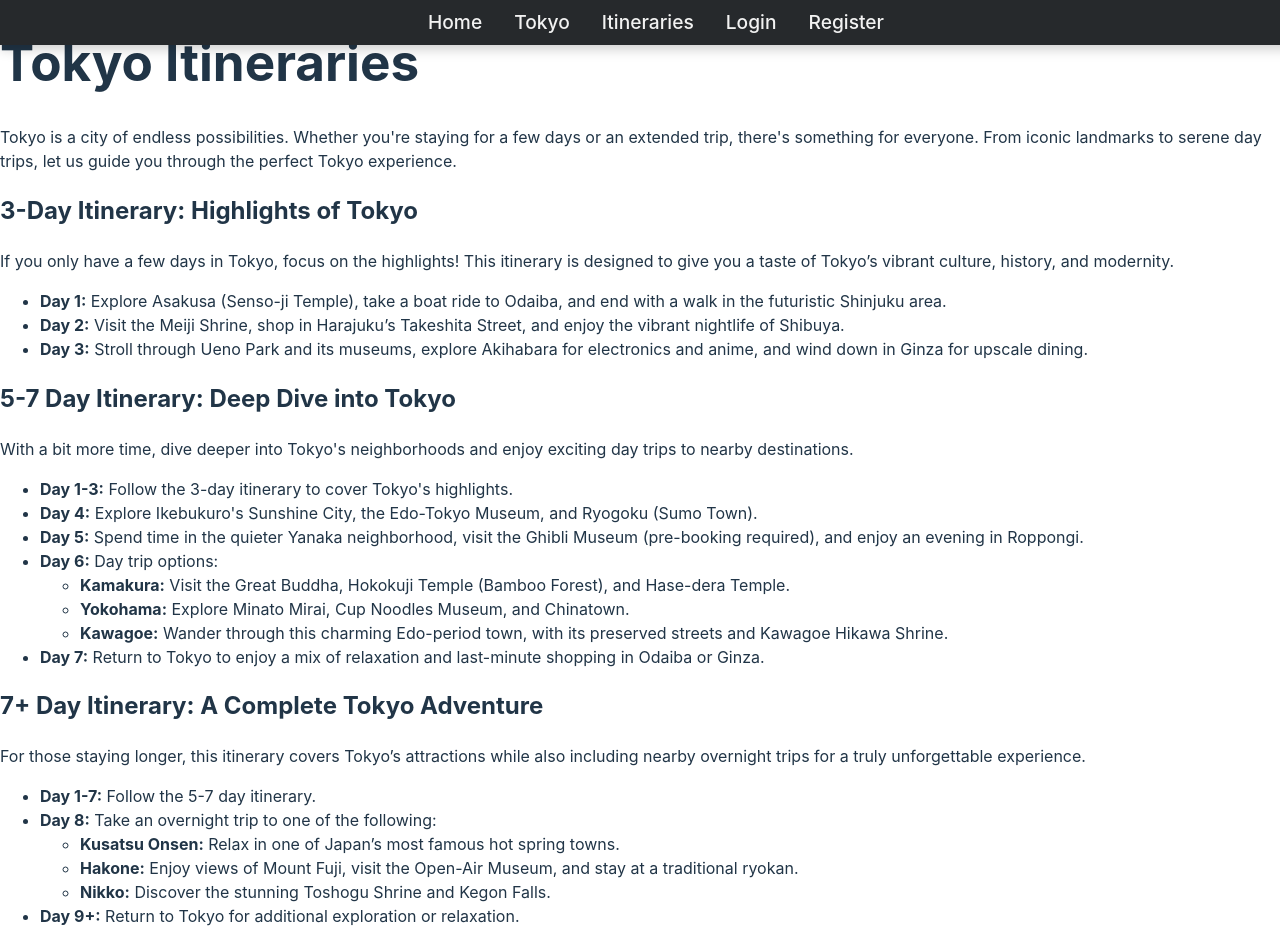
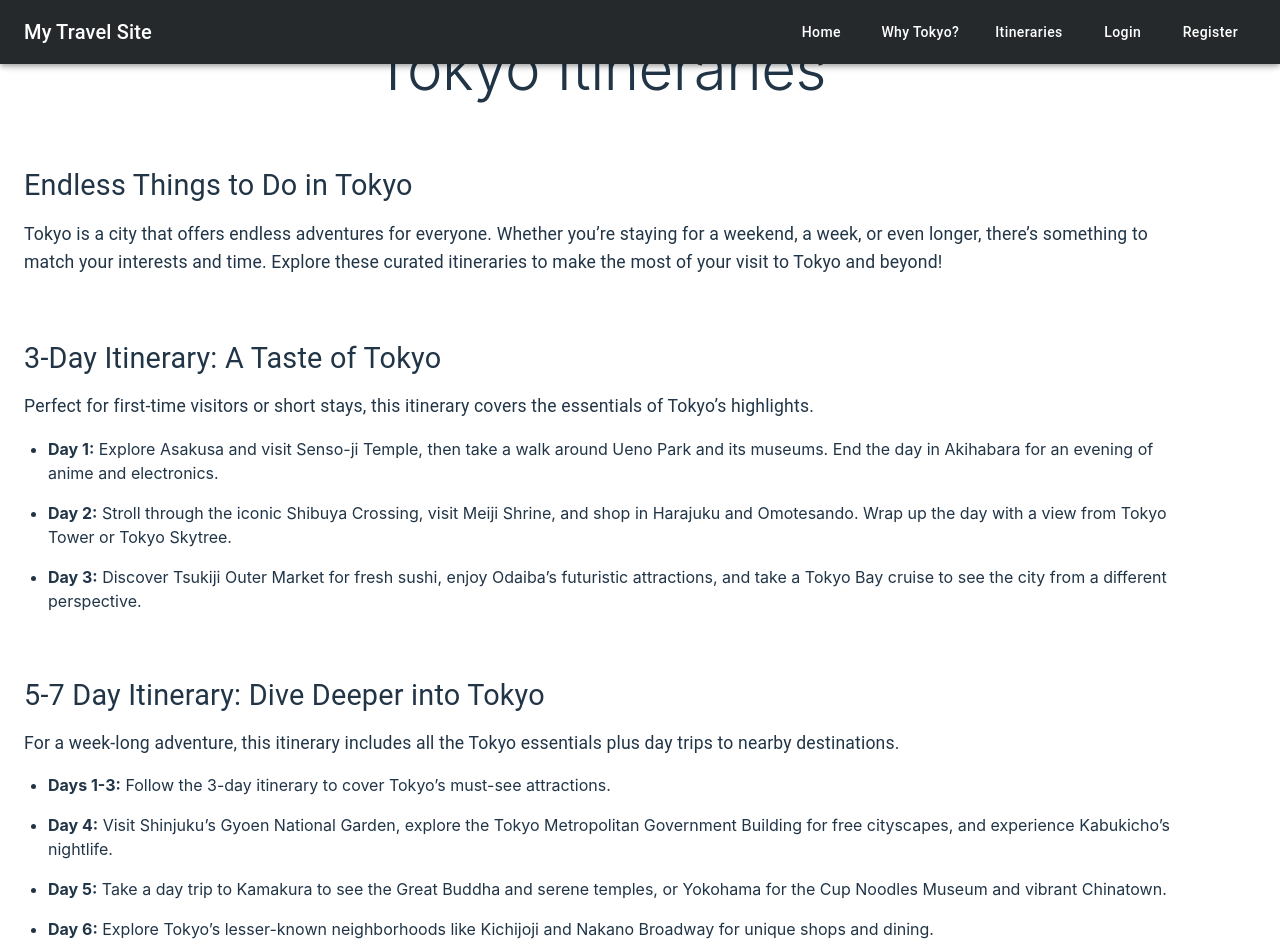
Before and after one commit to DanielChin327/tokyo_travel_tips, a React (Vite) app in the folder client/: page /itineraries in a window 1280 px wide. Shown: the top 952 px of the page. Built offline with nearby package versions, Linux system fonts and the light colour scheme.

Commit message:
redid itineraries

```diff
--- a/client/src/App.jsx
+++ b/client/src/App.jsx
@@ -1,7 +1,10 @@
 import React, { useState, useEffect } from 'react';
 import { BrowserRouter as Router, Routes, Route } from 'react-router-dom';
+import { createTheme, ThemeProvider } from '@mui/material/styles';
+
 import Navbar from './components/Navbar/Navbar';
 import Login from './pages/Login/Login';
+import Register from './pages/Register/Register'
 import Landing from './pages/Landing/Landing';
 import Tokyo from './pages/Tokyo/Tokyo'
 import Itineraries from './pages/Itineraries/Itineraries';
@@ -23,6 +26,7 @@ function App() {
       <Routes>
         <Route path="/" element={<Landing />} />
         <Route path="/login" element={<Login setIsLoggedIn={setIsLoggedIn} />} />
+        <Route path="/register" element={<Register/>} />
         <Route path="/tokyo" element={<Tokyo />} />
         <Route path="/itineraries" element={<Itineraries />} />
       </Routes>
--- a/client/src/components/Navbar/Navbar.jsx
+++ b/client/src/components/Navbar/Navbar.jsx
@@ -1,73 +1,56 @@
-import React, { useState, useEffect } from 'react';
-import { Link } from 'react-router-dom';
-import './Navbar.scss';
+import React from 'react';
+import AppBar from '@mui/material/AppBar';
+import Toolbar from '@mui/material/Toolbar';
+import Button from '@mui/material/Button';
+import Typography from '@mui/material/Typography';
+import { Link as RouterLink } from 'react-router-dom'; // Use for React Router navigation
+import { styled } from '@mui/material/styles';
 
-function Navbar({ isLoggedIn, handleLogout, userType }) {
-  const [scrolled, setScrolled] = useState(false);
-
-  // Detect scroll and toggle "scrolled" state
-  useEffect(() => {
-    const handleScroll = () => {
-      setScrolled(window.scrollY > 50); // Toggle scrolled class after 50px of scrolling
-    };
-
-    window.addEventListener('scroll', handleScroll);
-    return () => window.removeEventListener('scroll', handleScroll);
-  }, []);
+function Navbar({ isLoggedIn, handleLogout }) {
+  // Styled MUI Button for navigation links
+  const NavButton = styled(Button)(({ theme }) => ({
+    color: theme.palette.primary.contrastText,
+    margin: '0 10px',
+    textTransform: 'none',
+    '&:hover': {
+      backgroundColor: theme.palette.action.hover,
+    },
+  }));
 
   return (
-    <nav className={`navbar ${scrolled ? 'navbar-scrolled' : ''}`}>
-      <ul className="nav-links">
-        <li>
-          <Link className="navbar-link" to="/">
+    <AppBar position="fixed" sx={{ backgroundColor: '#26292c' }}>
+      <Toolbar sx={{ justifyContent: 'space-between' }}>
+        {/* Site Title */}
+        <Typography variant="h6" component="div" sx={{ flexGrow: 1 }}>
+          My Travel Site
+        </Typography>
+
+        {/* Navigation Links */}
+        <div>
+          <NavButton component={RouterLink} to="/">
             Home
-          </Link>
-        </li>
-        <li>
-          <Link className="navbar-link" to="/tokyo">
-            Tokyo
-          </Link>
-        </li>
-        <li>
-          <Link className="navbar-link" to="/itineraries">
+          </NavButton>
+          <NavButton component={RouterLink} to="/tokyo">
+            Why Tokyo?
+          </NavButton>
+          <NavButton component={RouterLink} to="/itineraries">
             Itineraries
-          </Link>
-        </li>
-        {isLoggedIn ? (
-          <>
-            <li>
-              <Link
-                className="navbar-link"
-                to={
-                  userType === 'employer'
-                    ? '/employer-dashboard'
-                    : '/job-seeker-dashboard'
-                }>
-                Dashboard
-              </Link>
-            </li>
-            <li>
-              <button className="logout-button" onClick={handleLogout}>
-                Logout
-              </button>
-            </li>
-          </>
-        ) : (
-          <>
-            <li>
-              <Link className="navbar-link" to="/login">
+          </NavButton>
+          {isLoggedIn ? (
+            <NavButton onClick={handleLogout}>Logout</NavButton>
+          ) : (
+            <>
+              <NavButton component={RouterLink} to="/login">
                 Login
-              </Link>
-            </li>
-            <li>
-              <Link className="navbar-link" to="/register">
+              </NavButton>
+              <NavButton component={RouterLink} to="/register">
                 Register
-              </Link>
-            </li>
-          </>
-        )}
-      </ul>
-    </nav>
+              </NavButton>
+            </>
+          )}
+        </div>
+      </Toolbar>
+    </AppBar>
   );
 }
 
--- a/client/src/pages/Itineraries/Itineraries.jsx
+++ b/client/src/pages/Itineraries/Itineraries.jsx
@@ -1,98 +1,142 @@
-import React from 'react';
-import '../../assets/styles/util/variables.scss'
+import React from "react";
+import { Box, Typography, Container, Divider } from "@mui/material";
+import "./Itineraries.scss";
 
 function Itineraries() {
   return (
-    <div className="itineraries-container">
-      <h1>Tokyo Itineraries</h1>
-      <p className="intro">
-        Tokyo is a city of endless possibilities. Whether you're staying for a few days or an extended trip, there's something for everyone. From iconic landmarks to serene day trips, let us guide you through the perfect Tokyo experience.
-      </p>
+    <div className="itinerary-container">
+      {/* Header Section */}
+      <Box
+        sx={{
+          backgroundColor: "var(--primary-color)",
+          color: "var(--form-bg-color)",
+          padding: "2rem 1rem",
+          textAlign: "center",
+        }}
+      >
+        <Typography
+          variant="h2"
+          component="h1"
+          sx={{ fontFamily: "var(--font-family)" }}
+        >
+          Tokyo Itineraries
+        </Typography>
+      </Box>
+
+      {/* Content Section */}
+      <Container maxWidth="lg" sx={{ marginTop: "2rem" }}>
+        {/* Introduction */}
+        <Box className="section">
+          <Typography variant="h4" className="section-title">
+            Endless Things to Do in Tokyo
+          </Typography>
+          <Typography variant="body1" paragraph>
+            Tokyo is a city that offers endless adventures for everyone. Whether
+            you’re staying for a weekend, a week, or even longer, there’s
+            something to match your interests and time. Explore these curated
+            itineraries to make the most of your visit to Tokyo and beyond!
+          </Typography>
+        </Box>
+
+        <Divider />
 
         {/* 3-Day Itinerary */}
-      <section className="itinerary">
-        <h2>3-Day Itinerary: Highlights of Tokyo</h2>
-        <p>
-          If you only have a few days in Tokyo, focus on the highlights! This itinerary is designed to give you a taste of Tokyo’s vibrant culture, history, and modernity.
-        </p>
+        <Box className="section">
+          <Typography variant="h4" className="section-title">
+            3-Day Itinerary: A Taste of Tokyo
+          </Typography>
+          <Typography variant="body1" paragraph>
+            Perfect for first-time visitors or short stays, this itinerary
+            covers the essentials of Tokyo’s highlights.
+          </Typography>
           <ul>
             <li>
-            <strong>Day 1:</strong> Explore Asakusa (Senso-ji Temple), take a boat ride to Odaiba, and end with a walk in the futuristic Shinjuku area.
+              <strong>Day 1:</strong> Explore Asakusa and visit Senso-ji Temple,
+              then take a walk around Ueno Park and its museums. End the day in
+              Akihabara for an evening of anime and electronics.
             </li>
             <li>
-            <strong>Day 2:</strong> Visit the Meiji Shrine, shop in Harajuku’s Takeshita Street, and enjoy the vibrant nightlife of Shibuya.
+              <strong>Day 2:</strong> Stroll through the iconic Shibuya
+              Crossing, visit Meiji Shrine, and shop in Harajuku and Omotesando.
+              Wrap up the day with a view from Tokyo Tower or Tokyo Skytree.
             </li>
             <li>
-            <strong>Day 3:</strong> Stroll through Ueno Park and its museums, explore Akihabara for electronics and anime, and wind down in Ginza for upscale dining.
+              <strong>Day 3:</strong> Discover Tsukiji Outer Market for fresh
+              sushi, enjoy Odaiba’s futuristic attractions, and take a Tokyo Bay
+              cruise to see the city from a different perspective.
             </li>
           </ul>
-      </section>
+        </Box>
 
-      {/* 5-7 Day Itinerary */}
-      <section className="itinerary">
-        <h2>5-7 Day Itinerary: Deep Dive into Tokyo</h2>
-        <p>
-          With a bit more time, dive deeper into Tokyo's neighborhoods and enjoy exciting day trips to nearby destinations.
-        </p>
+        <Divider />
+
+        {/* 5 to 7-Day Itinerary */}
+        <Box className="section">
+          <Typography variant="h4" className="section-title">
+            5-7 Day Itinerary: Dive Deeper into Tokyo
+          </Typography>
+          <Typography variant="body1" paragraph>
+            For a week-long adventure, this itinerary includes all the Tokyo
+            essentials plus day trips to nearby destinations.
+          </Typography>
           <ul>
             <li>
-            <strong>Day 1-3:</strong> Follow the 3-day itinerary to cover Tokyo's highlights.
+              <strong>Days 1-3:</strong> Follow the 3-day itinerary to cover
+              Tokyo’s must-see attractions.
             </li>
             <li>
-            <strong>Day 4:</strong> Explore Ikebukuro's Sunshine City, the Edo-Tokyo Museum, and Ryogoku (Sumo Town).
+              <strong>Day 4:</strong> Visit Shinjuku’s Gyoen National Garden,
+              explore the Tokyo Metropolitan Government Building for free
+              cityscapes, and experience Kabukicho’s nightlife.
             </li>
             <li>
-            <strong>Day 5:</strong> Spend time in the quieter Yanaka neighborhood, visit the Ghibli Museum (pre-booking required), and enjoy an evening in Roppongi.
+              <strong>Day 5:</strong> Take a day trip to Kamakura to see the
+              Great Buddha and serene temples, or Yokohama for the Cup Noodles
+              Museum and vibrant Chinatown.
             </li>
             <li>
-            <strong>Day 6:</strong> Day trip options:
+              <strong>Day 6:</strong> Explore Tokyo’s lesser-known neighborhoods
+              like Kichijoji and Nakano Broadway for unique shops and dining.
+            </li>
+            <li>
+              <strong>Day 7:</strong> For another day trip, visit the historic
+              streets of Kawagoe, known as “Little Edo,” for a taste of
+              traditional Japan.
+            </li>
+          </ul>
+        </Box>
+
+        <Divider />
+
+        {/* 7+ Day Itinerary */}
+        <Box className="section">
+          <Typography variant="h4" className="section-title">
+            7+ Day Itinerary: Explore Tokyo and Beyond
+          </Typography>
+          <Typography variant="body1" paragraph>
+            If you have more than a week, combine the Tokyo highlights with
+            relaxing getaways to nearby destinations.
+          </Typography>
           <ul>
             <li>
-                <strong>Kamakura:</strong> Visit the Great Buddha, Hokokuji Temple (Bamboo Forest), and Hase-dera Temple.
+              <strong>Days 1-7:</strong> Follow the 5-7 day itinerary.
             </li>
             <li>
-                <strong>Yokohama:</strong> Explore Minato Mirai, Cup Noodles Museum, and Chinatown.
+              <strong>Day 8:</strong> Stay overnight at Kusatsu Onsen, a famous
+              hot spring town with rejuvenating baths and scenic views.
             </li>
             <li>
-                <strong>Kawagoe:</strong> Wander through this charming Edo-period town, with its preserved streets and Kawagoe Hikawa Shrine.
+              <strong>Day 9:</strong> Head to Hakone for a relaxing stay at a
+              traditional ryokan, visit the Hakone Open-Air Museum, and enjoy
+              views of Mt. Fuji.
+            </li>
+            <li>
+              <strong>Day 10:</strong> Explore Nikko, home to the stunning
+              Toshogu Shrine and breathtaking nature, before returning to Tokyo.
             </li>
           </ul>
-          </li>
-          <li>
-            <strong>Day 7:</strong> Return to Tokyo to enjoy a mix of relaxation and last-minute shopping in Odaiba or Ginza.
-          </li>
-        </ul>
-      </section>
-
-      {/* 7+ Day Itinerary */}
-      <section className="itinerary">
-        <h2>7+ Day Itinerary: A Complete Tokyo Adventure</h2>
-        <p>
-          For those staying longer, this itinerary covers Tokyo’s attractions while also including nearby overnight trips for a truly unforgettable experience.
-        </p>
-        <ul>
-          <li>
-            <strong>Day 1-7:</strong> Follow the 5-7 day itinerary.
-          </li>
-          <li>
-            <strong>Day 8:</strong> Take an overnight trip to one of the following:
-            <ul>
-              <li>
-                <strong>Kusatsu Onsen:</strong> Relax in one of Japan’s most famous hot spring towns.
-              </li>
-              <li>
-                <strong>Hakone:</strong> Enjoy views of Mount Fuji, visit the Open-Air Museum, and stay at a traditional ryokan.
-              </li>
-              <li>
-                <strong>Nikko:</strong> Discover the stunning Toshogu Shrine and Kegon Falls.
-              </li>
-            </ul>
-          </li>
-          <li>
-            <strong>Day 9+:</strong> Return to Tokyo for additional exploration or relaxation.
-          </li>
-        </ul>
-      </section>
+        </Box>
+      </Container>
     </div>
   );
 }
--- a/client/src/pages/Itineraries/Itineraries.scss
+++ b/client/src/pages/Itineraries/Itineraries.scss
@@ -1,71 +1,42 @@
-@import "../../assets/styles/util/variables.scss";
+.itinerary-container {
+  background-color: var(--bg-color);
+  min-height: 100vh;
+  font-family: var(--font-family);
+  color: var(--text-color);
 
-.itineraries-container {
-  max-width: 1200px;
-  margin: 0 auto;
-  padding: 2rem;
+  .section {
+    margin-bottom: 2rem;
 
-  h1 {
-    font-size: 2.5rem;
-    color: $secondary-color;
-    text-align: center;
-    margin-bottom: 1.5rem;
-  }
-
-  .intro {
-    font-size: 1.2rem;
-    color: $text-color;
-    line-height: 1.8;
-    text-align: center;
-    margin-bottom: 2rem;
-  }
-
-  .itinerary {
-    margin-bottom: 3rem;
-
-    h2 {
-      font-size: 2rem;
-      color: $primary-color;
+    .section-title {
+      color: var(--primary-color);
       margin-bottom: 1rem;
+      font-size: 1.8rem;
     }
 
     p {
-      font-size: 1rem;
-      color: $text-color;
-      margin-bottom: 1rem;
       line-height: 1.6;
+      font-size: 1.1rem;
     }
 
     ul {
-      list-style: none;
-      padding: 0;
+      margin-top: 1rem;
+      padding-left: 1.5rem;
 
       li {
-        background-color: lighten($primary-color, 5%);
-        color: $text-color;
-        border: 1px solid $input-border-color;
-        border-radius: 8px;
-        padding: 1rem;
-        margin-bottom: 0.8rem;
-        line-height: 1.6;
+        margin-bottom: 1rem;
+        font-size: 1rem;
 
         strong {
-          color: $secondary-color;
-        }
-
-        ul {
-          list-style: disc;
-          margin-left: 2rem;
-          margin-top: 0.5rem;
-
-          li {
-            background-color: none;
-            border: none;
-            margin: 0.3rem 0;
-            padding: 0;
-          }
+          color: var(--secondary-color);
         }
       }
     }
   }
+
+  hr {
+    border: 0;
+    height: 1px;
+    background: var(--input-border-color);
+    margin: 2rem 0;
+  }
 }
```
Lines whose indentation alone changed are shown as unchanged.
